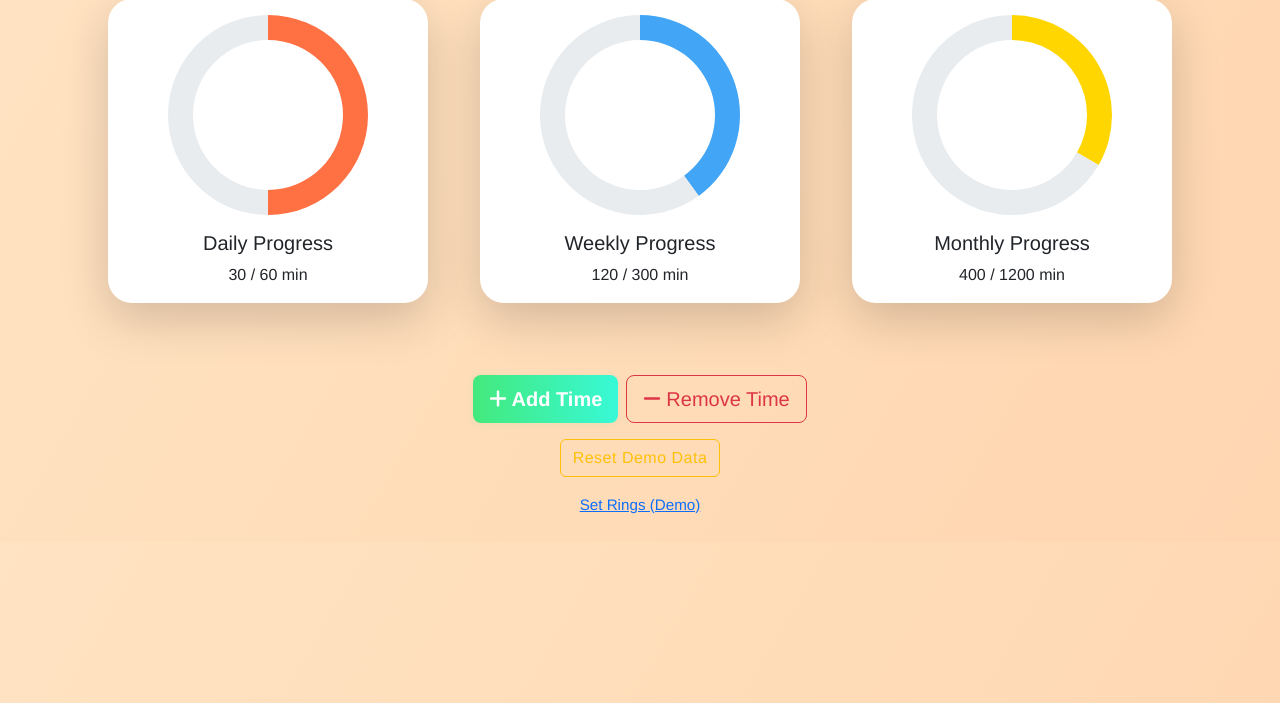
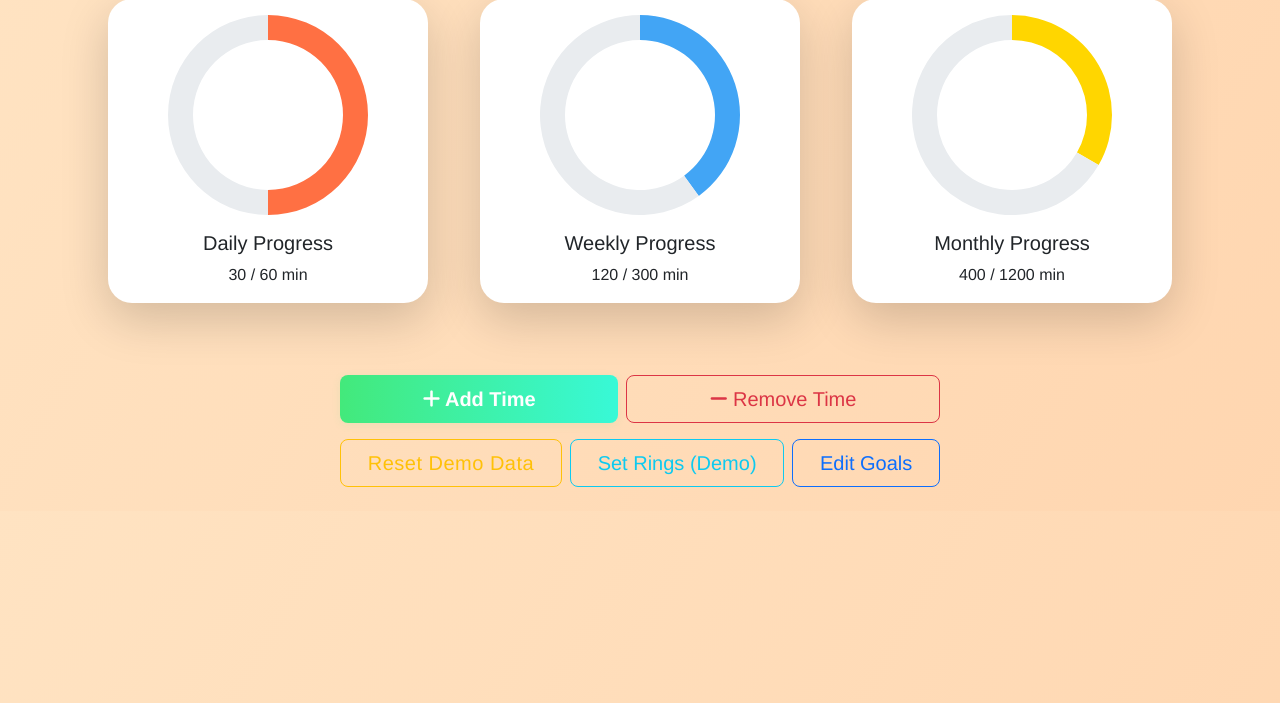
Before and after one commit to joshuanoeldeke/RespectCircle, a Flask app: page / in a window 1280 px wide. Shown: the part 97-800 px from the top of the page. Run offline with Flask 3, Linux system fonts and the light colour scheme.

Commit message:
Implement goal setting API and enhance dashboard with modal for editing goals

```diff
--- a/app.py
+++ b/app.py
@@ -169,3 +169,22 @@ def set_played_demo():
         except Exception as e:
             msg = f'Error: {e}'
     return render_template('set_played_demo.html', msg=msg)
+
+# --- API: Set Goals ---
+@app.route('/api/set_goals', methods=['POST'])
+def set_goals():
+    data = request.get_json() or {}
+    metrics = Metric.query.first()
+    try:
+        daily = int(data.get('daily_goal', metrics.daily_goal))
+        weekly = int(data.get('weekly_goal', metrics.weekly_goal))
+        monthly = int(data.get('monthly_goal', metrics.monthly_goal))
+    except Exception:
+        return jsonify({'success': False, 'error': 'All values must be integers.'}), 400
+    if not (0 < daily <= weekly <= monthly):
+        return jsonify({'success': False, 'error': 'Must have monthly ≥ weekly ≥ daily > 0.'}), 400
+    metrics.daily_goal = daily
+    metrics.weekly_goal = weekly
+    metrics.monthly_goal = monthly
+    db.session.commit()
+    return jsonify({'success': True, 'daily_goal': metrics.daily_goal, 'weekly_goal': metrics.weekly_goal, 'monthly_goal': metrics.monthly_goal})
--- a/static/css/theme.css
+++ b/static/css/theme.css
@@ -67,7 +67,11 @@ input:focus, textarea:focus, select:focus {
 }
 
 /* Accessibility enhancements */
-:focus {
+button:focus,
+input:focus,
+select:focus,
+textarea:focus,
+a:focus {
   outline: 2px solid var(--primary-color) !important;
   background: #fffbe6;
 }
--- a/templates/dashboard.html
+++ b/templates/dashboard.html
@@ -22,12 +22,48 @@
       {% endfor %}
     </div>
     <div class="d-flex flex-column align-items-center mb-4 gap-2">
-      <div class="d-flex gap-2">
-        <button class="btn btn-success btn-lg log-btn" id="add-time-btn"><i class="fa fa-plus"></i> Add Time</button>
-        <button class="btn btn-outline-danger btn-lg log-btn" id="remove-time-btn"><i class="fa fa-minus"></i> Remove Time</button>
+      <div class="d-flex gap-2 mb-2" style="width: 100%; max-width: 600px;">
+        <button class="btn btn-success btn-lg flex-fill log-btn" id="add-time-btn"><i class="fa fa-plus"></i> Add Time</button>
+        <button class="btn btn-outline-danger btn-lg flex-fill log-btn" id="remove-time-btn"><i class="fa fa-minus"></i> Remove Time</button>
       </div>
-      <button class="btn btn-outline-warning reset-demo-btn mt-2">Reset Demo Data</button>
-      <a href="/set_played_demo" class="btn btn-link p-0 mt-2" style="font-size:0.95rem;">Set Rings (Demo)</a>
+      <div class="d-flex gap-2" style="width: 100%; max-width: 600px;">
+        <button class="btn btn-outline-warning btn-lg flex-fill reset-demo-btn" type="button">Reset Demo Data</button>
+        <a href="/set_played_demo" class="btn btn-outline-info btn-lg flex-fill" role="button">Set Rings (Demo)</a>
+        <button class="btn btn-outline-primary btn-lg flex-fill" id="edit-goals-btn" type="button">Edit Goals</button>
+      </div>
+    </div>
+
+    <!-- Edit Goals Modal -->
+    <div class="modal fade" id="editGoalsModal" tabindex="-1" aria-labelledby="editGoalsLabel" aria-hidden="true">
+      <div class="modal-dialog">
+        <div class="modal-content">
+          <form id="edit-goals-form">
+            <div class="modal-header">
+              <h5 class="modal-title" id="editGoalsLabel">Edit Activity Goals</h5>
+              <button type="button" class="btn-close" data-bs-dismiss="modal" aria-label="Close"></button>
+            </div>
+            <div class="modal-body">
+              <div class="mb-3">
+                <label for="daily_goal" class="form-label">Daily Goal (min)</label>
+                <input type="number" class="form-control" id="daily_goal" name="daily_goal" min="1" required>
+              </div>
+              <div class="mb-3">
+                <label for="weekly_goal" class="form-label">Weekly Goal (min)<br><small class="text-muted">(must be ≥ daily)</small></label>
+                <input type="number" class="form-control" id="weekly_goal" name="weekly_goal" min="1" required>
+              </div>
+              <div class="mb-3">
+                <label for="monthly_goal" class="form-label">Monthly Goal (min)<br><small class="text-muted">(must be ≥ weekly)</small></label>
+                <input type="number" class="form-control" id="monthly_goal" name="monthly_goal" min="1" required>
+              </div>
+              <div id="goals-error" class="text-danger small"></div>
+            </div>
+            <div class="modal-footer">
+              <button type="button" class="btn btn-secondary" data-bs-dismiss="modal">Cancel</button>
+              <button type="submit" class="btn btn-primary">Save Goals</button>
+            </div>
+          </form>
+        </div>
+      </div>
     </div>
 </div>
 {% endblock %}
@@ -128,5 +164,43 @@ document.querySelector('.reset-demo-btn').addEventListener('click', function(){
     fetch('/api/reset_demo', {method:'POST'}).then(()=>window.location.reload());
   }
 });
+document.getElementById('edit-goals-btn').addEventListener('click', function(){
+  // Pre-fill modal with current goals
+  document.getElementById('daily_goal').value = ringGoals.daily;
+  document.getElementById('weekly_goal').value = ringGoals.weekly;
+  document.getElementById('monthly_goal').value = ringGoals.monthly;
+  document.getElementById('goals-error').textContent = '';
+  new bootstrap.Modal(document.getElementById('editGoalsModal')).show();
+});
+
+document.getElementById('edit-goals-form').addEventListener('submit', function(e){
+  e.preventDefault();
+  const daily = parseInt(document.getElementById('daily_goal').value, 10);
+  const weekly = parseInt(document.getElementById('weekly_goal').value, 10);
+  const monthly = parseInt(document.getElementById('monthly_goal').value, 10);
+  if (!(daily > 0 && daily <= weekly && weekly <= monthly)) {
+    document.getElementById('goals-error').textContent = 'Must have monthly ≥ weekly ≥ daily > 0.';
+    return;
+  }
+  fetch('/api/set_goals', {
+    method: 'POST',
+    headers: {'Content-Type': 'application/json'},
+    body: JSON.stringify({daily_goal: daily, weekly_goal: weekly, monthly_goal: monthly})
+  })
+  .then(res => res.json())
+  .then(function(data){
+    if(data.success) {
+      ringGoals.daily = data.daily_goal;
+      ringGoals.weekly = data.weekly_goal;
+      ringGoals.monthly = data.monthly_goal;
+      updateRing('daily', ringPlayed.daily, ringGoals.daily);
+      updateRing('weekly', ringPlayed.weekly, ringGoals.weekly);
+      updateRing('monthly', ringPlayed.monthly, ringGoals.monthly);
+      bootstrap.Modal.getInstance(document.getElementById('editGoalsModal')).hide();
+    } else {
+      document.getElementById('goals-error').textContent = data.error || 'Error saving goals.';
+    }
+  });
+});
 </script>
 {% endblock %}
```
